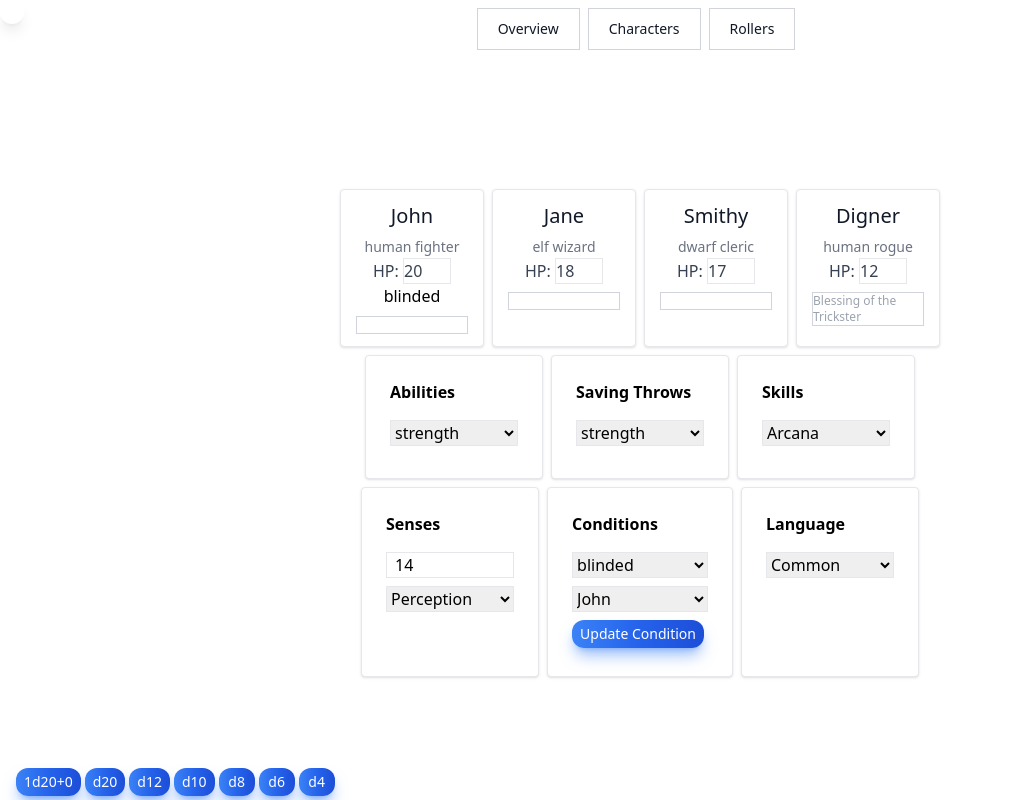
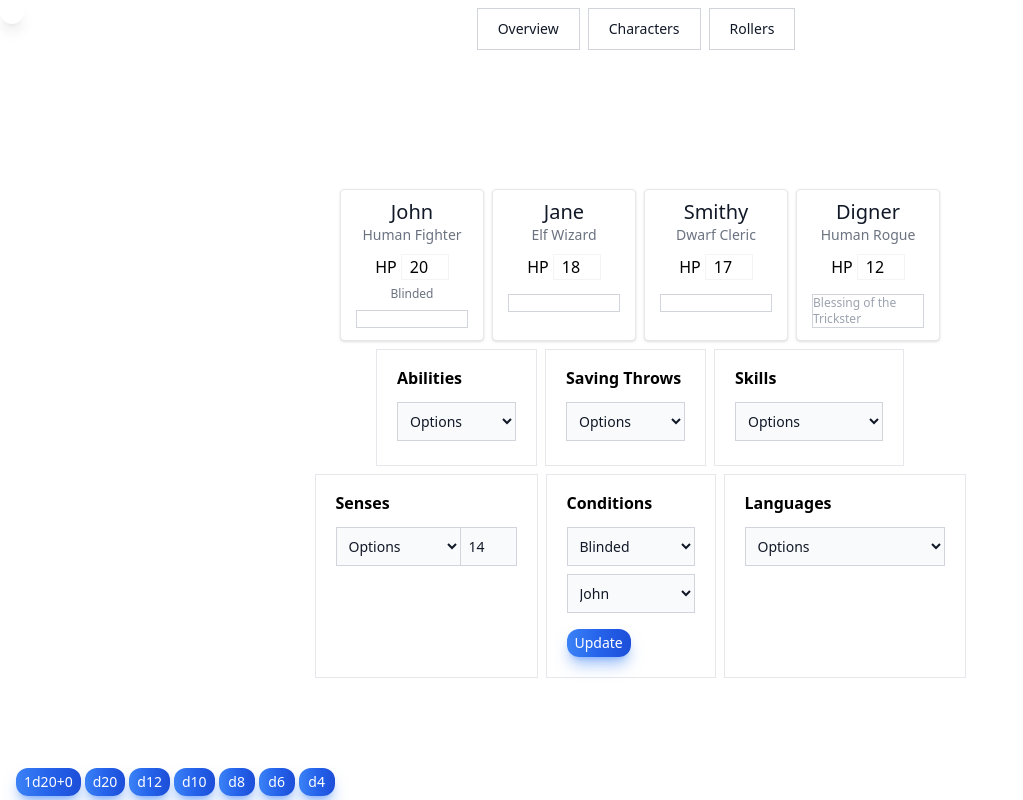
Before and after one commit to troyrthompson/dm-tools, a Next.js app: page / in a window 1280 px wide. Shown: the whole page, without its empty margins (0-1023 px from the left). Built offline with nearby package versions, Linux system fonts and the light colour scheme.

Commit message:
Apply widgets elements

```diff
--- a/app/components/abilities/Abilities.tsx
+++ b/app/components/abilities/Abilities.tsx
@@ -12,6 +12,12 @@ import { abilities } from "@/lib/features/characters/charactersSlice";
 import type { Dice } from "@/lib/features/dice/diceSlice";
 
 import { SmallButton } from "../elements/SmallButton";
+
+import { Widget } from "../elements/Widget";
+import { WidgetSelect } from "../elements/WidgetSelect";
+
+import capitalizeString from "@/lib/utils/capitalizeString";
+import getModifierString from "@/lib/utils/getModifierString";
 
 export const Abilities = () => {
   const dispatch = useAppDispatch();
@@ -43,25 +49,24 @@ export const Abilities = () => {
     const dice: Dice = {
         quantity: 1,
         sides: 20,
-        modifier: abilityRollNumber,
+        modifier: parseInt(abilityRollNumber),
         name: `${ability} Check`
     }
     dispatch(recordDiceRoll(rollDice(dice)));
 }
 
   return (
-    <div className="flex flex-wrap justify-center">
-      <div className="flex flex-col gap-2 p-6 bg-white border border-gray-200 rounded shadow dark:bg-gray-800 dark:border-gray-700 no-underline">
-        <h2 className="block text-md font-bold mb-2">Abilities</h2>
-        <select className="w-32 border border-gray-200" onChange={handleSelectChange} value={ability}>
+    <Widget title="Abilities">
+        <WidgetSelect onChangeHandler={handleSelectChange} value={ability}>
+            <option hidden value="">Options</option>
             {abilities.map((abilityItem, i) => {
                 return (
                     <option key={i} value={abilityItem}>
-                      {abilityItem}
+                      {capitalizeString(abilityItem)}
                     </option>
                 );
             })}
-        </select>
+        </WidgetSelect>
 
         <div>
         {applicableCharacters.map((character, index) => {
@@ -69,7 +74,7 @@ export const Abilities = () => {
             <div key={index}>
               <div>
                 <span onClick={(e) => {handleSkillClick(character.ability)}}>
-                  <SmallButton text={character.ability > 0 ? `+${character.ability}` : `${character.ability}`} />
+                  <SmallButton text={getModifierString(character.ability)} />
                 </span>
                 {character.character}
               </div>
@@ -77,7 +82,6 @@ export const Abilities = () => {
           );
         })}
         </div>
-      </div>
-    </div>
+    </Widget>
   );
 };
--- a/app/components/characters/CharacterCard.tsx
+++ b/app/components/characters/CharacterCard.tsx
@@ -5,6 +5,8 @@ import { useState } from "react";
 
 import { updateCharacter } from "@/lib/features/characters/charactersSlice";
 import { useAppDispatch } from "@/lib/hooks";
+
+import capitalizeString from "@/lib/utils/capitalizeString";
 
 export const CharacterCard = ({character}) => {
   const dispatch = useAppDispatch();
@@ -23,18 +25,18 @@ export const CharacterCard = ({character}) => {
   return (
     <div className="min-w-1/12 min-w-36 block w-full-sm bg-white border border-gray-200 rounded shadow dark:bg-gray-800 dark:border-gray-700 no-underline">
         <div className="flex flex-col items-center pb-3 pt-3">
-        <Link className="text-center" href={`./character/?id=${character.id}`} key={character.id}><h5 className="mb-1 text-xl font-medium text-gray-900 dark:text-white px-4">{character.general.name}</h5>
-            <span className="text-sm text-gray-500 dark:text-gray-400">{character.general.race} {character.general.class}</span></Link>
-            <span className="text-md text-gray-700 dark:text-gray-400">HP: <input className="w-12 border border-gray-200" onChange={handleChange} type="number" value={hitPoints}></input></span>
+        <Link className="text-center block mb-2" href={`./character/?id=${character.id}`} key={character.id}><h5 className="text-xl leading-none font-medium text-gray-900 dark:text-white px-4">{character.general.name}</h5>
+            <span className="text-sm text-gray-500 dark:text-gray-400">{capitalizeString(character.general.race)} {capitalizeString(character.general.class)}</span></Link>
+            <span className="text-md mb-1.5">HP <input className="w-12 pl-2 border border-gray-100" onChange={handleChange} type="number" value={hitPoints}></input></span>
             {Object.entries(character.conditions).map((data: any, i: number) => {
                 if (data[1] === false) {
                     return '';
                 }
                 return (
-                    <div key={`${i}-general`}>{data[0]}</div>
+                    <span className="text-xs text-gray-500" key={`${i}-general`}>{capitalizeString(data[0])}</span>
                 )
             })}
-            <span onBlur={handleNotesBlur} contentEditable className="text-xs border border-gray-300 text-gray-400 w-28 resize-none mt-2">{character.notes}</span>
+            <span onBlur={handleNotesBlur} suppressContentEditableWarning="true" contentEditable className="text-xs align-item-end border border-gray-300 text-gray-400 w-28 resize-none mt-2">{character.notes}</span>
         </div>
     </div>
   );
--- a/app/components/condition/Condition.tsx
+++ b/app/components/condition/Condition.tsx
@@ -5,6 +5,10 @@ import { useAppSelector, useAppDispatch } from "@/lib/hooks";
 import { selectCharacters, updateCharacter,conditionsList } from "@/lib/features/characters/charactersSlice";
 
 import { SmallButton } from "../elements/SmallButton";
+
+import capitalizeString from "@/lib/utils/capitalizeString";
+
+import { Widget } from "../elements/Widget";
 
 export const Condition = () => {
   const dispatch = useAppDispatch();
@@ -22,19 +26,18 @@ export const Condition = () => {
   };
 
   return (
-    <div className="flex flex-wrap justify-center">
-      <form className="flex flex-col gap-2 p-6 bg-white border border-gray-200 rounded shadow dark:bg-gray-800 dark:border-gray-700 no-underline" onSubmit={handleSubmit}>
-        <label htmlFor="conditionName"><h2 className="block text-md font-bold mb-2">Conditions</h2></label>
-        <select className="border border-gray-200" id="conditionName">
+    <Widget title="Conditions">
+      <form className="flex flex-col gap-2" onSubmit={handleSubmit}>
+        <select className="bg-gray-50 border border-gray-300 text-gray-900 text-sm rounded-lg focus:ring-blue-500 focus:border-blue-500 block w-full p-2 dark:bg-gray-700 dark:border-gray-600 dark:placeholder-gray-400 dark:text-white dark:focus:ring-blue-500 dark:focus:border-blue-500" id="conditionName">
           {Object.keys(conditionsList).map((condition, i) => {
             return (
               <option key={i} value={condition}>
-                {condition}
+                {capitalizeString(condition)}
               </option>
             );
           })}
         </select>
-        <select className="border border-gray-200" id="characterId">
+        <select className="bg-gray-50 border border-gray-300 text-gray-900 text-sm rounded-lg focus:ring-blue-500 focus:border-blue-500 block w-full p-2 dark:bg-gray-700 dark:border-gray-600 dark:placeholder-gray-400 dark:text-white dark:focus:ring-blue-500 dark:focus:border-blue-500" id="characterId">
           {characters.map((character, i) => {
             return (
               <option key={i} value={character.id}>
@@ -43,8 +46,10 @@ export const Condition = () => {
             );
           })}
         </select>
-        <SmallButton text="Update Condition" />
+        <div className="mt-2">
+          <SmallButton text="Update" />
+        </div>
       </form>
-   </div>
+    </Widget>
   );
 };
--- a/app/components/languages/Languages.tsx
+++ b/app/components/languages/Languages.tsx
@@ -4,16 +4,19 @@ import {
   selectCharacters,
 } from "@/lib/features/characters/charactersSlice";
 
+import { useState } from "react";
+
 import { useAppSelector } from "@/lib/hooks";
 
-import { useState } from "react";
+import { Widget } from "../elements/Widget";
+import { WidgetSelect } from "../elements/WidgetSelect";
 
 export const Languages = () => {
 
   const characters = useAppSelector(selectCharacters);
 
   const [applicableCharacters, setApplicableCharacters] = useState<Array<string>>([]);
-  const [language, setLanguage] = useState('common');
+  const [language, setLanguage] = useState('Options');
 
   const characterLanguages = characters.map((character) => {
     return {
@@ -38,21 +41,20 @@ export const Languages = () => {
   }
 
   return (
-    <div className="flex flex-wrap justify-center">
-      <div className="flex flex-col gap-2 p-6 bg-white border border-gray-200 rounded shadow dark:bg-gray-800 dark:border-gray-700 no-underline">
-        <h2 className="block text-md font-bold mb-2">Language</h2>
-        <select className="w-32 border border-gray-200" onChange={handleSelectChange} value={language}>
-          <option value='common'>Common</option>
-          <option value='commonSignLanguage'>Common Sign Language</option>
-          <option value='draconic'>Draconic</option>
-          <option value='dwarvish'>Dwarvish</option>
-          <option value='elvish'>Elvish</option>
-          <option value='giant'>Giant</option>
-          <option value='gnomish'>Gnomish</option>
-          <option value='goblin'>Goblin</option>
-          <option value='halfling'>Halfling</option>
-          <option value='orc'>Orc</option>
-        </select>
+    <Widget title="Languages">
+        <WidgetSelect onChangeHandler={handleSelectChange} value={language}>
+          <option hidden value="">Options</option>
+          <option value="common">Common</option>
+          <option value="commonSignLanguage">Common Sign Language</option>
+          <option value="draconic">Draconic</option>
+          <option value="dwarvish">Dwarvish</option>
+          <option value="elvish">Elvish</option>
+          <option value="giant">Giant</option>
+          <option value="gnomish">Gnomish</option>
+          <option value="goblin">Goblin</option>
+          <option value="halfling">Halfling</option>
+          <option value="orc">Orc</option>
+        </WidgetSelect>
 
         <div>
         {applicableCharacters.map((character, index) => {
@@ -63,7 +65,6 @@ export const Languages = () => {
           );
         })}
         </div>
-      </div>
-    </div>
+    </Widget>
   );
 };
--- a/app/components/savingThrows/SavingThrows.tsx
+++ b/app/components/savingThrows/SavingThrows.tsx
@@ -16,15 +16,19 @@ import type { Dice } from "@/lib/features/dice/diceSlice";
 
 import determineAbilityScoreModifier from "@/lib/utils/character/determineAbilityScoreModifier";
 import getProficiencyBonus from "@/lib/utils/character/getProficiencyBonus";
+import capitalizeString from "@/lib/utils/capitalizeString";
 
 import { SmallButton } from "../elements/SmallButton";
+
+import { Widget } from "../elements/Widget";
+import { WidgetSelect } from "../elements/WidgetSelect";
 
 export const SavingThrows = () => {
   const dispatch = useAppDispatch();
   const characters = useAppSelector(selectCharacters);
 
   const [applicableCharacters, setApplicableCharacters] = useState(Array<{character: string, ability: number}>);
-  const [savingThrows, setSavingThrows] = useState('strength');
+  const [savingThrows, setSavingThrows] = useState('Options');
 
   const handleSelectChange = (e: React.ChangeEvent<HTMLSelectElement>) => {
     setSavingThrows(e.target.value);
@@ -59,18 +63,17 @@ export const SavingThrows = () => {
 }
 
   return (
-    <div className="flex flex-wrap justify-center">
-      <div className="flex flex-col gap-2 p-6 bg-white border border-gray-200 rounded shadow dark:bg-gray-800 dark:border-gray-700 no-underline">
-        <h2 className="block text-md font-bold mb-2">Saving Throws</h2>
-        <select className="w-32 border border-gray-200" onChange={handleSelectChange} value={savingThrows}>
+    <Widget title="Saving Throws">
+        <WidgetSelect onChangeHandler={handleSelectChange} value={savingThrows}>
+            <option hidden value="">Options</option>
             {abilities.map((abilityItem, i) => {
                 return (
                     <option key={i} value={abilityItem}>
-                    {abilityItem}
+                      {capitalizeString(abilityItem)}
                     </option>
                 );
             })}
-        </select>
+        </WidgetSelect>
 
         <div>
           {applicableCharacters.map((character, index) => {
@@ -81,7 +84,6 @@ export const SavingThrows = () => {
             );
           })}
         </div>
-      </div>
-    </div>
+    </Widget>
   );
 };
--- a/app/components/senses/Senses.tsx
+++ b/app/components/senses/Senses.tsx
@@ -10,12 +10,15 @@ import { useAppSelector } from "@/lib/hooks";
 
 import buildPassiveSensesObj from '@/lib/utils/character/buildPassiveSenseObj';
 
+import { Widget } from "../elements/Widget";
+import { WidgetSelect } from "../elements/WidgetSelect";
+
 export const PassiveTracker = () => {
   const characters = useAppSelector(selectCharacters);
 
   const [applicableCharacters, setApplicableCharacters] = useState<Array<string>>([]);
   const [sensesValue, setSensesValue] = useState(14);
-  const [sense, setSense] = useState('Perception');
+  const [sense, setSense] = useState('Choose Sense');
 
   const characterPassives = characters.map((character) => {
     const passiveSensesObj = buildPassiveSensesObj(character);
@@ -48,11 +51,10 @@ export const PassiveTracker = () => {
   }
 
   return (
-    <div className="flex flex-wrap justify-center">
-      <div className="flex flex-col gap-2 p-6 bg-white border border-gray-200 rounded shadow dark:bg-gray-800 dark:border-gray-700 no-underline">
-        <h2 className="block text-md font-bold mb-2">Senses</h2>
-        <input className="w-32 border border-gray-200 pl-2" type="number" onChange={handleInputChange} value={sensesValue}/>
-        <select className="w-32 border border-gray-200" onChange={handleSelectChange} value={sense}>
+    <Widget title="Senses">
+        <div>
+        <WidgetSelect onChangeHandler={handleSelectChange} value={sense}>
+          <option hidden value=''>Options</option>
           <option value='Perception'>Perception</option>
           <option value='Investigation'>Investigation</option>
           <option value='Insight'>Insight</option>
@@ -60,18 +62,19 @@ export const PassiveTracker = () => {
           <option value='darkvision'>Darkvision</option>
           <option value='tremorsense'>Tremorsense</option>
           <option value='truesight'>Truesight</option>
-        </select>
+        </WidgetSelect>
+        <input className="w-14 bg-gray-50 border border-l-0 border-gray-300 text-gray-900 text-sm leading-normal rounded-lg focus:ring-blue-500 focus:border-blue-500 p-2 dark:bg-gray-700 dark:border-gray-600 dark:placeholder-gray-400 dark:text-white dark:focus:ring-blue-500 dark:focus:border-blue-500" type="number" onChange={handleInputChange} value={sensesValue}/>
+        </div>
 
         <div>
         {applicableCharacters.map((character, index) => {
           return (
             <div key={index}>
-              <div>{character}</div>
+              {character}
             </div>
           );
         })}
         </div>
-      </div>
-    </div>
+    </Widget>
   );
 };
--- a/app/components/skills/Skills.tsx
+++ b/app/components/skills/Skills.tsx
@@ -20,6 +20,9 @@ import determineAbilityScoreModifier from "@/lib/utils/character/determineAbilit
 
 import { SmallButton } from "../elements/SmallButton";
 
+import { Widget } from "../elements/Widget";
+import { WidgetSelect } from "../elements/WidgetSelect";
+
 export const Skills = () => {
 
     const dispatch = useAppDispatch();
@@ -27,7 +30,7 @@ export const Skills = () => {
   const characters = useAppSelector(selectCharacters);
 
   const [applicableCharacters, setApplicableCharacters] = useState([]);
-  const [skill, setSkill] = useState('Arcana');
+  const [skill, setSkill] = useState('Options');
 
   const handleSelectChange = (e: React.ChangeEvent<HTMLSelectElement>) => {
     setSkill(e.target.value);
@@ -70,10 +73,9 @@ export const Skills = () => {
 }
 
   return (
-    <div className="flex flex-wrap justify-center">
-      <div className="flex flex-col gap-2 p-6 bg-white border border-gray-200 rounded shadow dark:bg-gray-800 dark:border-gray-700 no-underline">
-        <h2 className="block text-md font-bold mb-2">Skills</h2>
-        <select className="w-32 border border-gray-200" onChange={handleSelectChange} value={skill}>
+    <Widget title="Skills">
+        <WidgetSelect onChangeHandler={handleSelectChange} value={skill}>
+            <option hidden value="">Options</option>
             {skillList.map((skillItem, i) => {
                 return (
                     <option key={i} value={skillItem}>
@@ -81,7 +83,7 @@ export const Skills = () => {
                     </option>
                 );
             })}
-        </select>
+        </WidgetSelect>
 
         <div>
           {applicableCharacters.map((character, index) => {
@@ -92,7 +94,6 @@ export const Skills = () => {
             );
           })}
         </div>
-      </div>
-    </div>
+    </Widget>
   );
 };
```
Lines whose indentation alone changed are shown as unchanged.
